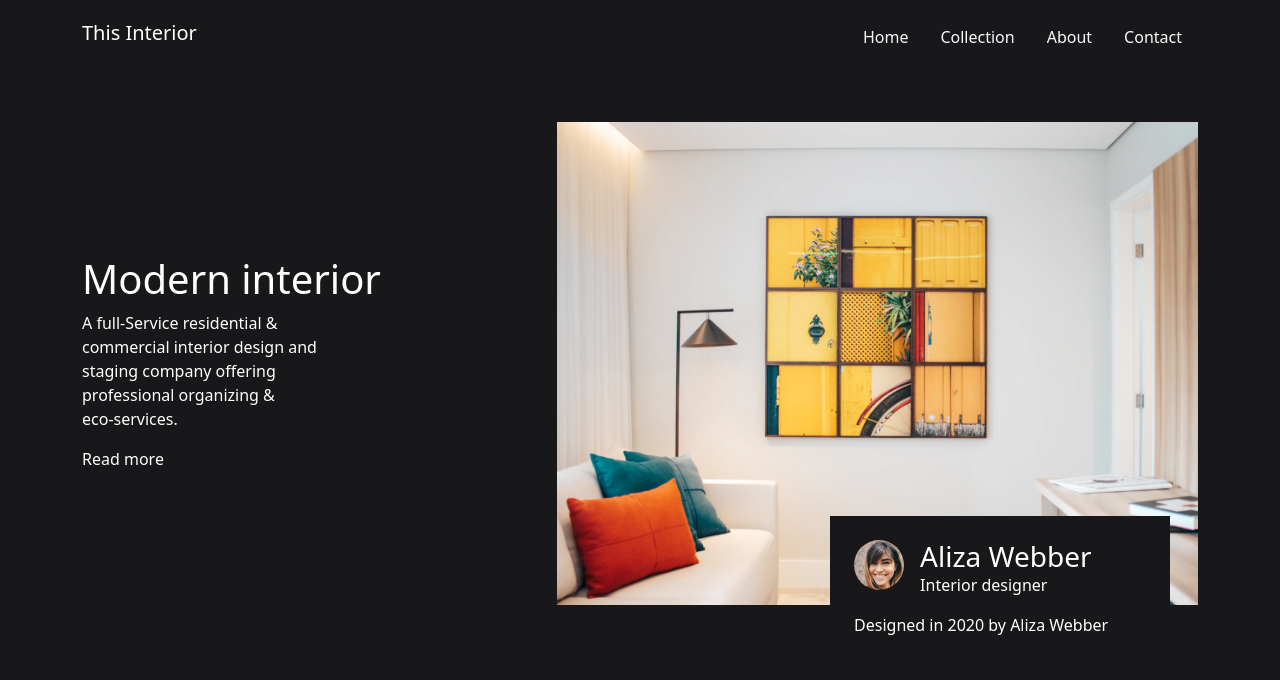
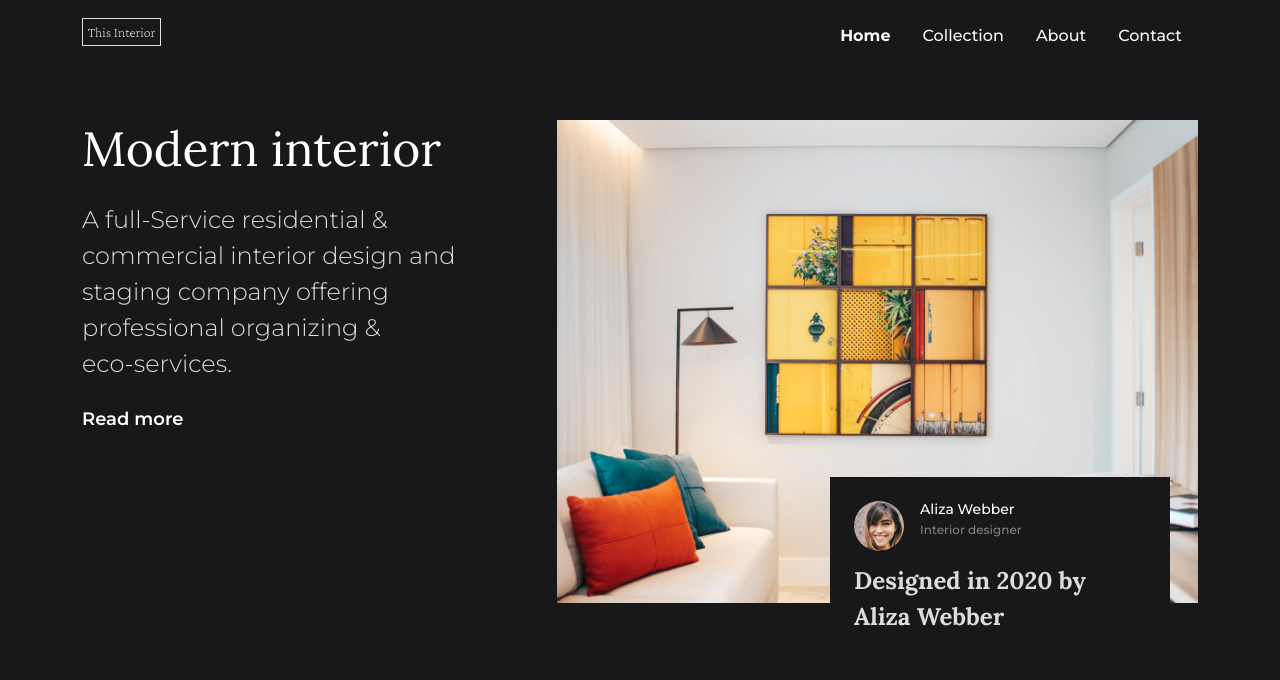
Before and after one commit to matiastoso/interior-consultant, a plain HTML site: page index.html in a window 1280 px wide. Drawn offline with nearby package versions, Linux system fonts and the light colour scheme.

Commit message:
Web para Desktop terminada

```diff
--- a/index.html
+++ b/index.html
@@ -27,10 +27,10 @@
 
       <!-- SECTION -->
       <section class="row">
-        <div class="col-sm-12 col-md-5 d-flex flex-column justify-content-center align-items-start">
-          <h1>Modern interior</h1>
+        <div class="col-sm-12 col-md-5 d-flex flex-column justify-content-start align-items-start">
+          <h1 class="mb-4">Modern interior</h1>
 
-          <p>A full-Service residential & <br>
+          <p class="principal-text mb-4">A full-Service residential & <br>
             commercial interior design and <br>
             staging company offering <br>
             professional organizing & <br>
@@ -44,11 +44,9 @@
 
           <article class="p-4 position-absolute aliza-card">
             <div class="d-flex">
-              <div>
                 <img class="rounded-circle aliza-icon" src="images/photo2.png" alt="Photo 2">
-              </div>
 
-              <div class="px-3">
+              <div class="px-3 mb-2">
                 <h3>Aliza Webber</h3>
 
                 <p class="interior-designer">Interior designer</p>
--- a/sass/_layout.scss
+++ b/sass/_layout.scss
@@ -1,6 +1,73 @@
 body {
     background: $color-primary;
     color: $white;
+}
+
+.navbar-brand {
+    font-family: 'Crimson Pro';
+    font-weight: 200;
+    font-size: 14px;
+    padding: .3rem;
+    border: 1px solid #dddddd;
+    color: #dddddd;
+    cursor: pointer;
+    transition: all .3s;
+
+    &:hover {
+        border: 1px solid $white;
+        color: $white;
+    }
+}
+
+nav a:first-child {
+    font-weight: 700;
+}
+
+nav a {
+    font-family: 'Montserrat';
+    position: relative;
+
+    &::after {
+        content: "";
+        position: absolute;
+        bottom: 0;
+        right: 0;
+        width: 0%;
+        height: 3px;
+        background-color: $white;
+        transition: .6s;
+    }
+
+    &:hover::after {
+        width: 100%;
+        right: auto;
+        left: 0;
+    }
+}
+
+h1 {
+    font-family: 'Lora';
+    font-weight: 400;
+    font-size: 48px;
+}
+
+.principal-text {
+    font-family: 'Montserrat';
+    font-weight: 300;
+    font-size: 24px;
+    color: #dddddd;
+}
+
+span {
+    font-family: 'Montserrat';
+    font-weight: 600;
+    font-size: 18px;
+    transform: all .3s;
+    cursor: pointer;
+
+    &:hover {
+        text-decoration: underline;
+    }
 }
 
 .aliza-card {
@@ -18,5 +85,25 @@ body {
 }
 
 .interior-designer {
-    margin-top: -.5rem;
+    margin-top: -.3rem;
 }
+
+.px-3 h3 {
+    font-family: 'Montserrat';
+    font-weight: 500;
+    font-size: 14px;
+}
+
+.px-3 p {
+    font-family: 'Montserrat';
+    font-weight: 500;
+    font-size: 12px;
+    color: $color-secondary;
+}
+
+article p {
+    font-family: 'Lora';
+    font-weight: 700;
+    font-size: 24px;
+    color: #dddddd;
+}
--- a/sass/_variables.scss
+++ b/sass/_variables.scss
@@ -1,4 +1,4 @@
 // COLORS
 $color-primary: #181719;
-$color-seconday: #828282;
+$color-secondary: #828282;
 $white: #ffffff;
```
Also changed, not shown: css/styles.css, 1 other file.
